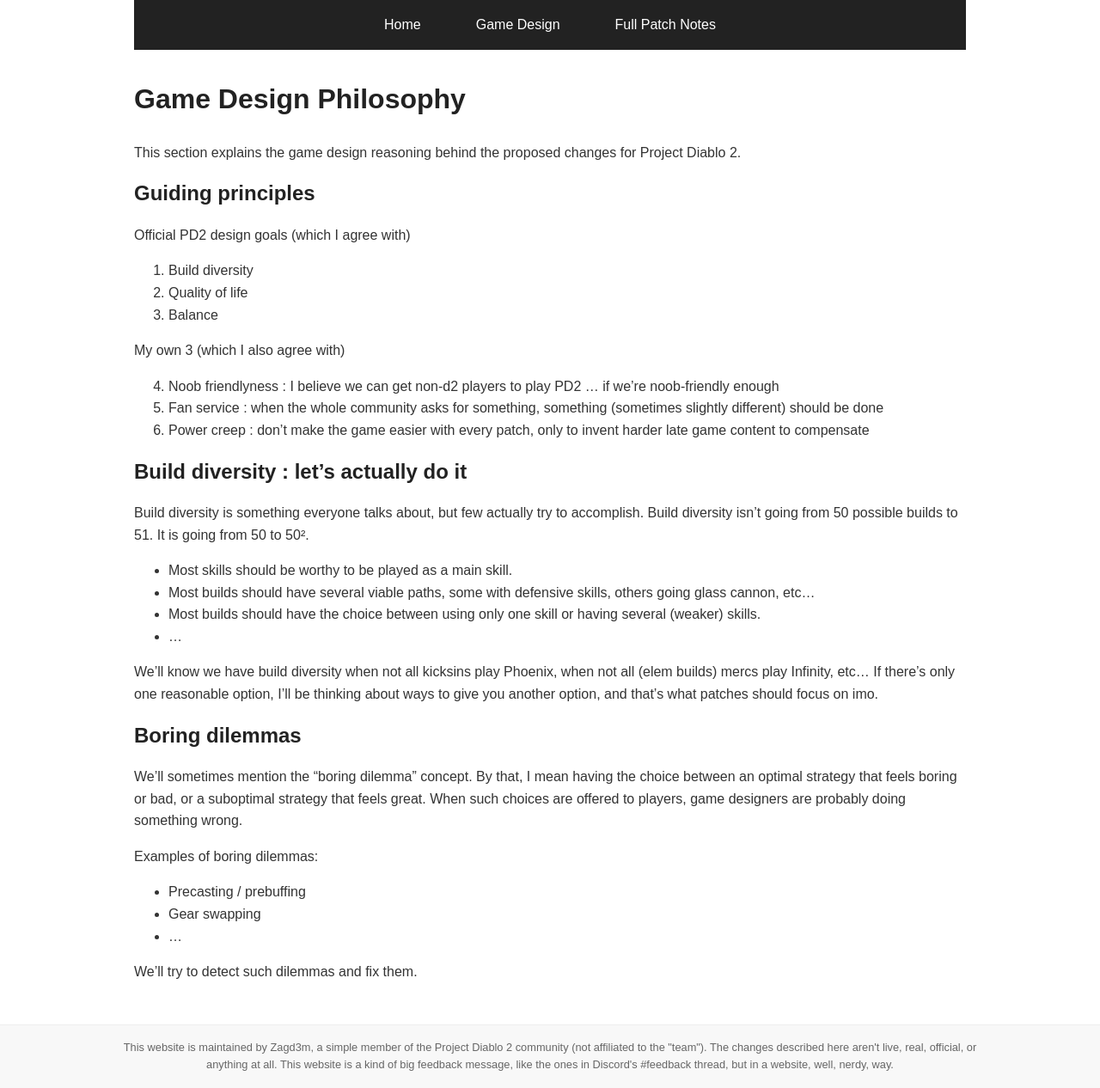
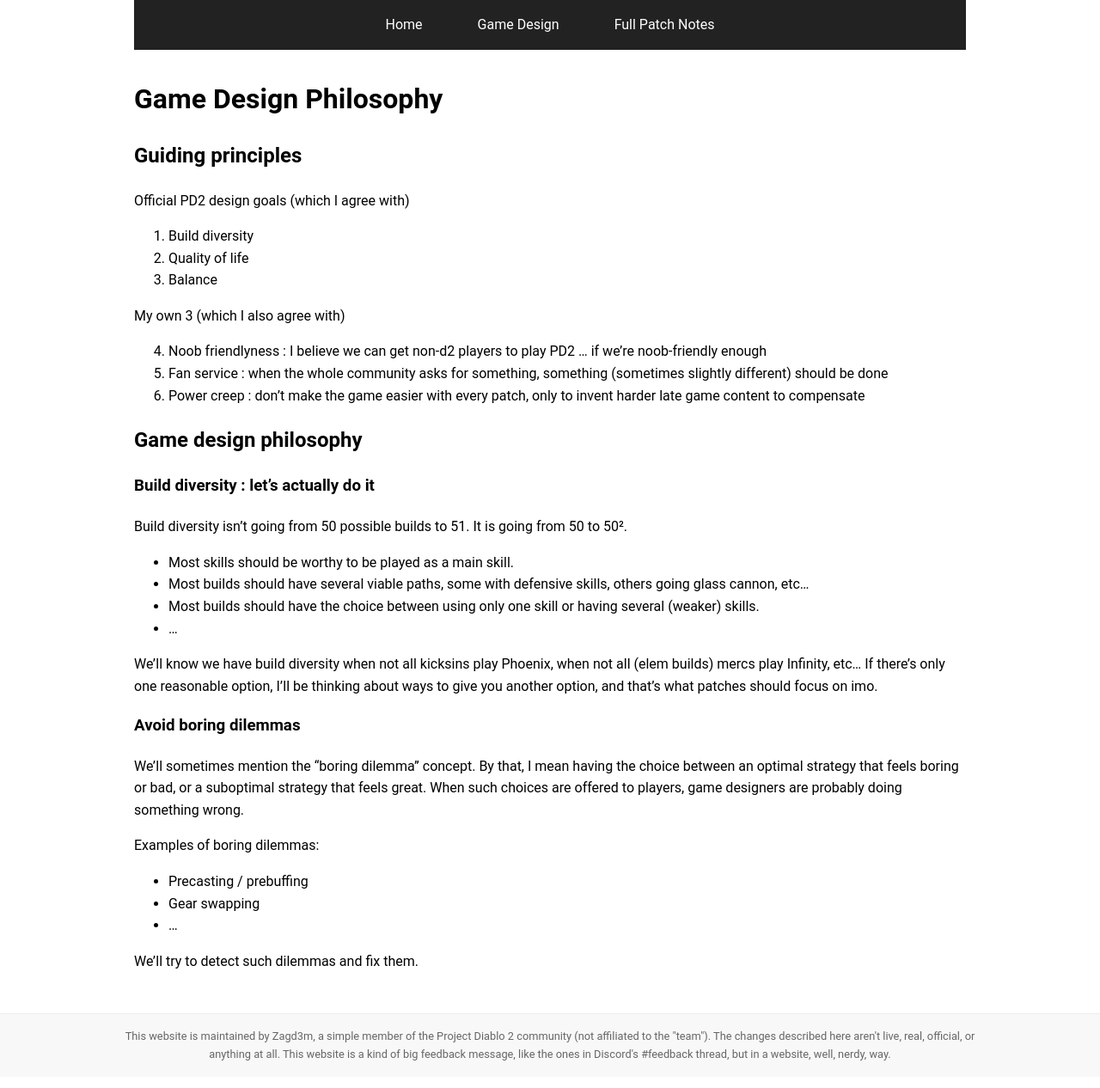
Before and after one commit to zagd3m/patchnotes, a Jekyll site: the page built from docs/gamedesign/index.md, in a window 1280 px wide. Shown: the whole page at 86% size. Built offline with Jekyll 4.4.1, drawn with Linux system fonts in a browser that asks for light colours.

Commit message:
Improved css.

```diff
--- a/docs/_sass/main.scss
+++ b/docs/_sass/main.scss
@@ -22,12 +22,12 @@
       transition: background-color 0.3s;
 
       &:hover {
-        background-color: #444;
+        background-color: #555;
       }
     }
 
     &.active a {
-      background-color: #444;
+      background-color: #555;
     }
   }
 }
@@ -43,9 +43,9 @@
   display: flex;
   flex-direction: column;
   min-height: 100vh;
-  font-family: Arial, sans-serif;
+  font-family: Roboto, sans-serif;
   line-height: 1.6;
-  color: #333;
+  // color: #111;
 }
 
 // Main content
@@ -60,71 +60,84 @@
 
 // Footer
 footer {
-  flex-shrink: 0;
-  background-color: #f8f8f8;
-  border-top: 1px solid #eee;
-  margin-top: 2rem;
+  flex-shrink: 0 !important;
+  background-color: #f8f8f8 !important;
+  border-top: 1px solid #eee !important;
+  margin-top: 2rem !important;
+  width: 100% !important;
+  position: static !important;
+  bottom: auto !important;
+  height: auto !important;
 
   .disclaimer {
     max-width: 1000px;
-    margin: 0 auto;
-    padding: 0.5rem;
-    color: #666;
-    text-align: center;
+    margin: 0 auto !important;
+    padding: 0.5rem !important;
+    color: #666 !important;
+    text-align: center !important;
 
     p {
-      margin: 0.5rem 0;
+      margin: 0.5rem 0 !important;
+      width: auto !important;
     }
 
     small {
-      font-size: 0.8rem;
+      font-size: 0.8rem !important;
     }
   }
 }
 
-// Typography
-h1, h2, h3 {
-  color: #222;
-  margin-top: 0;
-}
+// // Typography
+// h1, h2, h3 {
+//   color: #222;
+//   margin-top: 0;
+// }
 
-h1 {
-  font-size: 2rem;
-  margin-bottom: 1.5rem;
-}
+// h1 {
+//   font-size: 2rem;
+//   margin-bottom: 1.5rem;
+// }
 
-h2 {
-  font-size: 1.5rem;
-  margin-bottom: 1rem;
-}
+// h2 {
+//   font-size: 1.5rem;
+//   margin-bottom: 1rem;
+// }
 
 // Links
-a {
-  color: #0366d6;
-  text-decoration: none;
+// a {
+//   color: #0366d6;
+//   text-decoration: none;
 
-  &:hover {
-    text-decoration: underline;
+//   &:hover {
+//     text-decoration: underline;
+//   }
+// }
+
+// // Images
+// img[alt="Scroll"] {
+//   display: block;
+//   max-width: 200px;
+//   margin: 2rem auto;
+//   opacity: 0.8;
+//   transition: opacity 0.3s;
+
+//   &:hover {
+//     opacity: 1;
+//   }
+// }
+
+blockquote {
+  border-left: 3px solid #ddd !important;
+  margin: 1em 0 !important;
+  padding: 0.7em 1em !important;
+  color: #666 !important;
+  background-color: #f8f8f8 !important;
+  display: flex !important;
+  align-items: center !important;
+  line-height: 1.5 !important;
+
+  > p {
+    margin: 0 !important;
+    padding: 0 !important;
   }
 }
-
-// Images
-img[alt="Scroll"] {
-  display: block;
-  max-width: 200px;
-  margin: 2rem auto;
-  opacity: 0.8;
-  transition: opacity 0.3s;
-
-  &:hover {
-    opacity: 1;
-  }
-}
-
-blockquote {
-  border-left: 3px solid #ddd;
-  margin: 1em 0;
-  padding: 0.1em 0 0.1em 1em;
-  color: #666;
-  background-color: #f8f8f8;
-}
--- a/docs/assets/css/style.scss
+++ b/docs/assets/css/style.scss
@@ -1,3 +1,6 @@
 ---
 ---
+
+// @import "{{ site.theme}}";
+
 @import "main";
--- a/docs/gamedesign/index.md
+++ b/docs/gamedesign/index.md
@@ -6,9 +6,7 @@
 
 # Game Design Philosophy
 
-This section explains the game design reasoning behind the proposed changes for Project Diablo 2.
-
-## Guiding principles
+## Guiding principles {#guiding-principles}
 
 Official PD2 design goals (which I agree with)
 
@@ -23,9 +21,11 @@
 5. Fan service : when the whole community asks for something, something (sometimes slightly different) should be done
 6. Power creep : don't make the game easier with every patch, only to invent harder late game content to compensate
 
-## Build diversity : let's actually do it
+## Game design philosophy
 
-Build diversity is something everyone talks about, but few actually try to accomplish. Build diversity isn't going from 50 possible builds to 51. It is going from 50 to 50².
+### Build diversity : let's actually do it {#build-diversity}
+
+Build diversity isn't going from 50 possible builds to 51. It is going from 50 to 50².
 
 - Most skills should be worthy to be played as a main skill.
 - Most builds should have several viable paths, some with defensive skills, others going glass cannon, etc...
@@ -34,7 +34,7 @@
 
 We'll know we have build diversity when not all kicksins play Phoenix, when not all (elem builds) mercs play Infinity, etc... If there's only one reasonable option, I'll be thinking about ways to give you another option, and that's what patches should focus on imo.
 
-## Boring dilemmas {#boring-dilemmas}
+### Avoid boring dilemmas {#boring-dilemmas}
 
 We'll sometimes mention the "boring dilemma" concept. By that, I mean having the choice between an optimal strategy that feels boring or bad, or a suboptimal strategy that feels great. When such choices are offered to players, game designers are probably doing something wrong.
 
```
Also changed, not shown: docs/_includes/patch-sections/items_runewords.md (+2 -2 lines), docs/_includes/patch-sections/items_sets.md (+3 -3 lines), docs/censored.md (+2 -0 lines).
